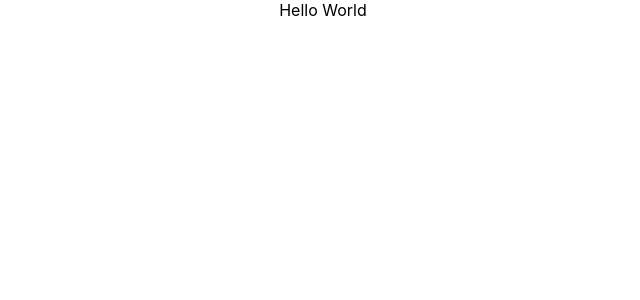
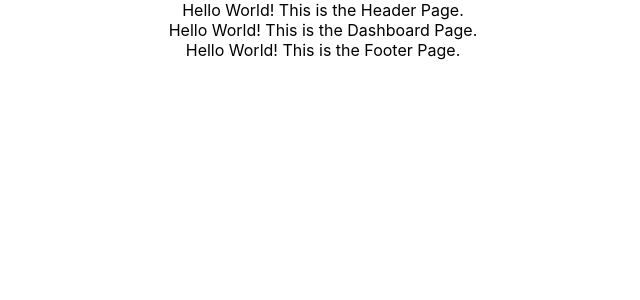
Before and after one commit to agiannell/desk-jockey, a React (Create React App) app: page / in a window 1280 px wide. Shown: the top 300 px of the page, without its empty margins (317-957 px from the left). Built offline with nearby package versions, Linux system fonts and the light colour scheme.

Commit message:
completed routes and added Header and Footer to app.js

```diff
--- a/package.json
+++ b/package.json
@@ -15,6 +15,7 @@
     "massive": "^6.6.5",
     "react": "^17.0.1",
     "react-dom": "^17.0.1",
+    "react-router-dom": "^5.2.0",
     "react-scripts": "4.0.2",
     "web-vitals": "^1.1.0"
   },
--- a/src/App.js
+++ b/src/App.js
@@ -1,9 +1,14 @@
 import './App.css';
+import routes from './routes'
+import Header from './components/header/Header'
+import Footer from './components/footer/Footer'
 
 function App() {
   return (
     <div className="App">
-      Hello World
+      <Header />
+      {routes}
+      <Footer />
     </div>
   );
 }
--- a/src/index.js
+++ b/src/index.js
@@ -3,10 +3,14 @@ import ReactDOM from 'react-dom';
 import './index.css';
 import App from './App';
 import reportWebVitals from './reportWebVitals';
+import { BrowserRouter, HashRouter } from 'react-router-dom';
+const Router = process.env.NODE_ENV === 'development' ? HashRouter : BrowserRouter
 
 ReactDOM.render(
   <React.StrictMode>
-    <App />
+    <Router>
+      <App />
+    </Router>
   </React.StrictMode>,
   document.getElementById('root')
 );
--- a/src/routes.js
+++ b/src/routes.js
@@ -2,10 +2,21 @@ import React from 'react'
 import { Switch, Route } from 'react-router-dom'
 import Auth from './components/auth/Auth';
 import Chat from './components/chat/Chat';
-import Chat from './components/chat/Chat';
-import Chat from './components/chat/Chat';
-import Chat from './components/chat/Chat';
-import Chat from './components/chat/Chat';
-import Chat from './components/chat/Chat';
-import Chat from './components/chat/Chat';
-import Chat from './components/chat/Chat';
+import Contact from './components/contact/Contact';
+import Dashboard from './components/dashboard/Dashboard';
+import Profile from './components/profile/Profile';
+import Room from './components/room/Room';
+import Rooms from './components/rooms/Rooms';
+
+
+export default (
+  <Switch>
+    <Route exact path='/' component={Dashboard} />
+    <Route path='/Auth' component={Auth} />
+    <Route path='/Chat' component={Chat} />
+    <Route path='/Contact' component={Contact} />
+    <Route path='/Profile' component={Profile} />
+    <Route path='/Room' component={Room} />
+    <Route path='/Rooms' component={Rooms} />
+  </Switch>
+)
```
Also changed, not shown: 1 other file (tests, documents, lock files or other folders).
